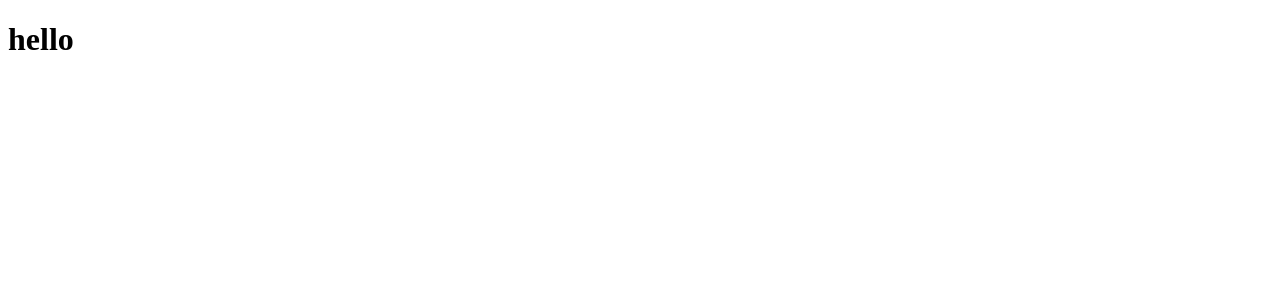
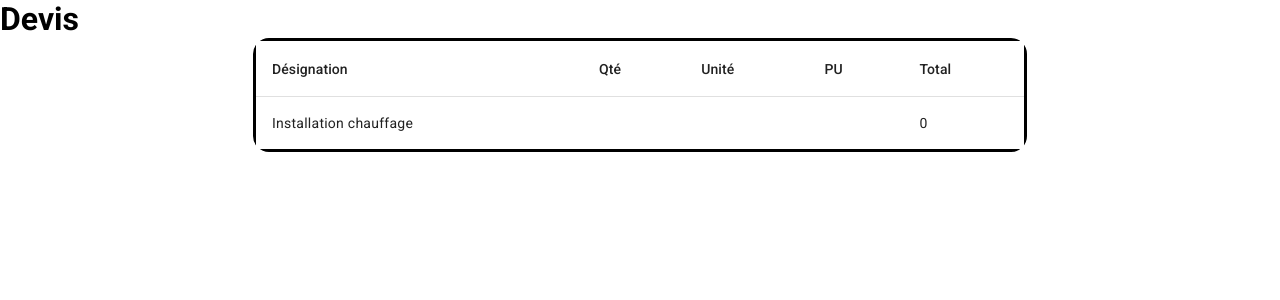
Before and after one commit to PatrickCoral/devis, an Angular app: page / in a window 1280 px wide. Shown: the top 300 px of the page. Built offline with nearby package versions, Linux system fonts and the light colour scheme.

Commit message:
Render table

```diff
--- a/angular.json
+++ b/angular.json
@@ -25,6 +25,7 @@
               "src/assets"
             ],
             "styles": [
+              "@angular/material/prebuilt-themes/deeppurple-amber.css",
               "src/styles.css"
             ],
             "scripts": []
@@ -87,6 +88,7 @@
               "src/assets"
             ],
             "styles": [
+              "@angular/material/prebuilt-themes/deeppurple-amber.css",
               "src/styles.css"
             ],
             "scripts": []
--- a/package.json
+++ b/package.json
@@ -11,10 +11,12 @@
   "private": true,
   "dependencies": {
     "@angular/animations": "^15.2.0",
+    "@angular/cdk": "^15.2.5",
     "@angular/common": "^15.2.0",
     "@angular/compiler": "^15.2.0",
     "@angular/core": "^15.2.0",
     "@angular/forms": "^15.2.0",
+    "@angular/material": "^15.2.5",
     "@angular/platform-browser": "^15.2.0",
     "@angular/platform-browser-dynamic": "^15.2.0",
     "@angular/router": "^15.2.0",
--- a/src/app/app.component.css
+++ b/src/app/app.component.css
@@ -0,0 +1,7 @@
+.table-container {
+    width: 60vw;
+    margin: auto;
+    border-style: solid;
+    border-color: black;
+    border-radius: 1em;
+}
--- a/src/app/app.component.html
+++ b/src/app/app.component.html
@@ -1 +1,4 @@
-<h1>hello</h1>
+<h1>Devis</h1>
+<div class="table-container">
+    <app-table/>
+</div>
--- /dev/null
+++ b/src/app/table/table.component.html
@@ -0,0 +1,25 @@
+<table mat-table [dataSource]="source">
+    <ng-container matColumnDef="name">
+        <th mat-header-cell *matHeaderCellDef> Désignation </th>
+        <td mat-cell *matCellDef="let line"> {{line.name}} </td>
+    </ng-container>
+    <ng-container matColumnDef="quantity">
+        <th mat-header-cell *matHeaderCellDef> Qté </th>
+        <td mat-cell *matCellDef="let line"> {{line.quantity}} </td>
+    </ng-container>
+    <ng-container matColumnDef="unit">
+        <th mat-header-cell *matHeaderCellDef> Unité </th>
+        <td mat-cell *matCellDef="let line"> {{line.unit}} </td>
+    </ng-container>
+    <ng-container matColumnDef="unitPrice">
+        <th mat-header-cell *matHeaderCellDef> PU </th>
+        <td mat-cell *matCellDef="let line"> {{line.unitPrice}} </td>
+    </ng-container>
+    <ng-container matColumnDef="total">
+        <th mat-header-cell *matHeaderCellDef> Total </th>
+        <td mat-cell *matCellDef="let line"> {{line.total}} </td>
+    </ng-container>
+
+    <tr mat-header-row *matHeaderRowDef="displayedColumns"></tr>
+    <tr mat-row *matRowDef="let line; columns: displayedColumns;"></tr>
+</table>
--- /dev/null
+++ b/src/app/table/table.component.ts
@@ -0,0 +1,15 @@
+import { Component } from '@angular/core';
+import { MatTableDataSource } from '@angular/material/table';
+import { Group } from '../classes/line';
+
+@Component({
+  selector: 'app-table',
+  templateUrl: './table.component.html',
+  styleUrls: ['./table.component.css']
+})
+export class TableComponent {
+  displayedColumns = ['name', 'quantity', 'unit', 'unitPrice', 'total'];
+
+  list: Group[] = [new Group('Installation chauffage')];
+  source: MatTableDataSource<Group> = new MatTableDataSource(this.list);
+}
--- a/src/index.html
+++ b/src/index.html
@@ -6,6 +6,9 @@
   <base href="/">
   <meta name="viewport" content="width=device-width, initial-scale=1">
   <link rel="icon" type="image/x-icon" href="favicon.ico">
+  <link rel="preconnect" href="https://fonts.gstatic.com">
+  <link href="https://fonts.googleapis.com/css2?family=Roboto:wght@300;400;500&display=swap" rel="stylesheet">
+  <link href="https://fonts.googleapis.com/icon?family=Material+Icons" rel="stylesheet">
 </head>
 <body>
   <app-root></app-root>
--- a/src/styles.css
+++ b/src/styles.css
@@ -1 +1,15 @@
-/* You can add global styles to this file, and also import other style files */
+@import url('https://fonts.googleapis.com/css2?family=Roboto:wght@100;400;700&display=swap');
+
+* {
+    font-family: 'Roboto', sans-serif;
+    margin: 0;
+}
+
+html,
+body {
+    height: 100%;
+}
+
+body {
+    font-family: Roboto, "Helvetica Neue", sans-serif;
+}
```
Also changed, not shown: src/app/app.module.ts (+6 -2 lines), src/app/table/table.component.css (added), 2 other files (tests, documents, lock files or other folders).
